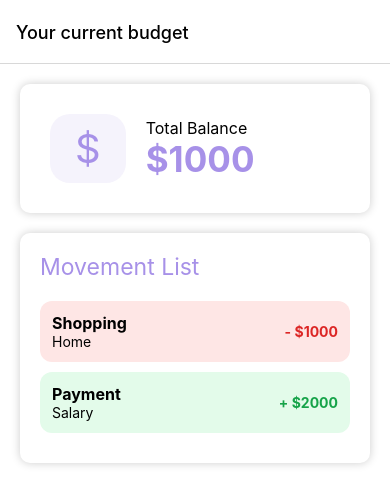
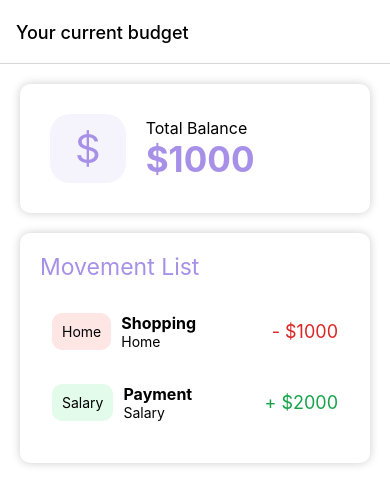
Before and after one commit to Danieruone/rn-budget, a React Native app: screen /Home in a window 390 px wide. Shown: the top 504 px of the page. Built offline with nearby package versions, Linux system fonts and the light colour scheme.

Commit message:
Change movement text and icon

```diff
--- a/src/components/MovementItem.tsx
+++ b/src/components/MovementItem.tsx
@@ -4,17 +4,22 @@ import { Movement, movementType } from "../models/movement";
 
 export const MovementItem = ({ data }: { data: Movement }) => {
   return (
+    <View style={styles.container}>
+      <View style={styles.infoBlock}>
         <View
           style={[
-        styles.container,
+            styles.iconMovementContainer,
             data.type === movementType.expense
               ? styles.expenseMovement
               : styles.incomeMovement,
           ]}
         >
+          <Text>{data.category}</Text>
+        </View>
         <View>
           <Text style={styles.titleName}>{data.name}</Text>
           <Text>{data.category}</Text>
+        </View>
       </View>
       <View>
         <Text
@@ -46,7 +51,8 @@ const styles = StyleSheet.create({
     fontSize: 16,
   },
   titleValue: {
-    fontWeight: "bold",
+    fontWeight: "normal",
+    fontSize: 18,
   },
   titleValueTextExpense: {
     color: "#DC2625",
@@ -60,4 +66,12 @@ const styles = StyleSheet.create({
   incomeMovement: {
     backgroundColor: "#E3FBEA",
   },
+  infoBlock: {
+    flexDirection: "row",
+  },
+  iconMovementContainer: {
+    marginRight: 10,
+    padding: 10,
+    borderRadius: 10,
+  },
 });
```
Lines whose indentation alone changed are shown as unchanged.
